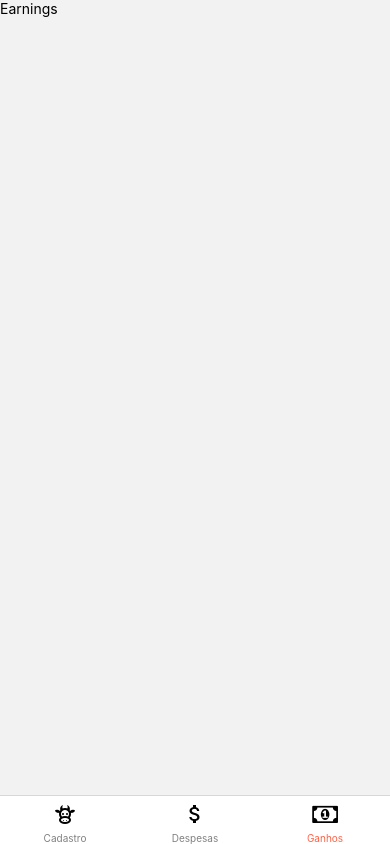
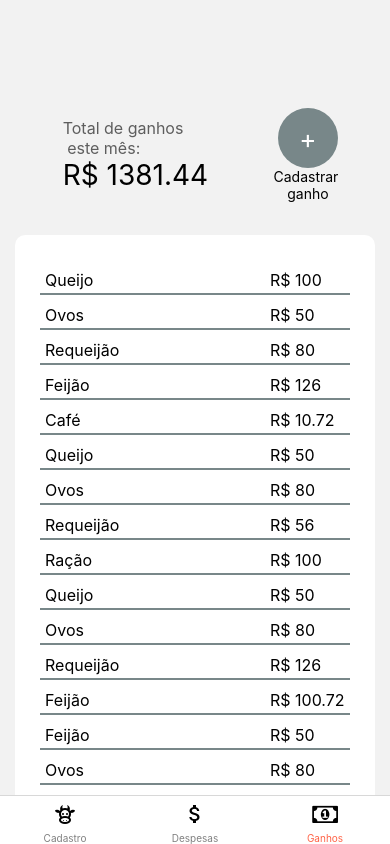
Before and after one commit to fernandafons/paradize-farm, a React Native app: screen /Ganhos in a window 390 px wide. Built offline with nearby package versions, Linux system fonts and the light colour scheme.

Commit message:
add earnings page

```diff
--- a/src/screens/Expenses/expenses.ts
+++ b/src/screens/Earnings/earnings.ts
@@ -1,42 +1,43 @@
-export const exp = [
+
+export const earnings = [
   {
     id: 1,
-    item: 'Ração',
+    item: 'Queijo',
     value: 100,
   },
   {
     id: 2,
-    item: 'Ração galinha',
+    item: 'Ovos',
     value: 50,
   },
   {
     id: 3,
-    item: 'Madeira',
+    item: 'Requeijão',
     value: 80,
   },
   {
     id: 4,
-    item: 'Cimento',
-    value: 1256,
+    item: 'Feijão',
+    value: 126,
   },
   {
     id: 5,
-    item: 'Ração',
-    value: 100.72,
+    item: 'Café',
+    value: 10.72,
   },
   {
     id: 6,
-    item: 'Ração galinha',
+    item: 'Queijo',
     value: 50,
   },
   {
     id: 7,
-    item: 'Madeira',
+    item: 'Ovos',
     value: 80,
   },
   {
     id: 8,
-    item: 'Cimento',
+    item: 'Requeijão',
     value: 56,
   },
   {
@@ -46,52 +47,52 @@ export const exp = [
   },
   {
     id: 20,
-    item: 'Ração galinha',
+    item: 'Queijo',
     value: 50,
   },
   {
     id: 30,
-    item: 'Madeira',
+    item: 'Ovos',
     value: 80,
   },
   {
     id: 40,
-    item: 'Cimento',
-    value: 1256,
+    item: 'Requeijão',
+    value: 126,
   },
   {
     id: 50,
-    item: 'Ração',
+    item: 'Feijão',
     value: 100.72,
   },
   {
     id: 60,
-    item: 'Ração galinha',
+    item: 'Feijão',
     value: 50,
   },
   {
     id: 70,
-    item: 'Madeira',
+    item: 'Ovos',
     value: 80,
   },
   {
     id: 80,
-    item: 'Cimento',
+    item: 'Requeijão',
     value: 56,
   },
   {
     id: 61,
-    item: 'Ração galinha',
+    item: 'Feijão',
     value: 50,
   },
   {
-    id: 71,
-    item: 'Madeira',
+    id: 72,
+    item: 'Ovos',
     value: 80,
   },
   {
-    id: 81,
-    item: 'Cimento',
+    id: 82,
+    item: 'Requeijão',
     value: 56,
   },
 ]
--- a/src/screens/Earnings/index.tsx
+++ b/src/screens/Earnings/index.tsx
@@ -1,13 +1,60 @@
 import React from 'react';
-import { View, Text } from 'react-native';
 
-// import { Container } from './styles';
+import {
+  Container,
+  EarningsContainer,
+  ValueBoxMonthEarning,
+  MonthEarningContainer,
+  MonthEarningText,
+  MonthEarningNumber,
+  ButtonBox,
+  OutsideButtonText,
+  AddEarningButton,
+  ButtonText,
+  EarningBox,
+  NameEarning,
+  ValueBox,
+  TextEarning,
+  ValueEarning,
+  VerticalLine,
+} from './styles';
+
+import { earnings } from './earnings';
 
 const Earnings: React.FC = () => {
+  let totalEarnings = 0;
+  for (let i = 0; i < earnings.length; i++) {
+    totalEarnings += earnings[i].value
+  }
   return (
-    <View>
-      <Text>Earnings</Text>
-    </View>
+    <Container>
+      <MonthEarningContainer>
+        <ValueBoxMonthEarning>
+          <MonthEarningText>Total de ganhos {`\n`} este mês:</MonthEarningText>
+          <MonthEarningNumber>R$ {totalEarnings}</MonthEarningNumber>
+        </ValueBoxMonthEarning>
+        <ButtonBox>
+          <AddEarningButton>
+            <ButtonText>+</ButtonText>
+          </AddEarningButton>
+          <OutsideButtonText>Cadastrar {`\n`}ganho</OutsideButtonText>
+        </ButtonBox>
+      </MonthEarningContainer>
+      <EarningsContainer>
+        {earnings.map((item) =>
+          <>
+            <EarningBox key={item.id}>
+              <NameEarning>{item.item}</NameEarning>
+              <ValueBox>
+                <TextEarning>R$ </TextEarning>
+                <ValueEarning>{item.value}</ValueEarning>
+              </ValueBox>
+            </EarningBox>
+            <VerticalLine />
+          </>
+        )}
+      </EarningsContainer>
+    </Container>
     )
 }
 
--- /dev/null
+++ b/src/screens/Earnings/styles.ts
@@ -0,0 +1,92 @@
+import styled from 'styled-components/native';
+
+export const Container = styled.View`
+  display: flex;
+  flex: 1;
+  padding: 40px 15px 0 15px;
+`;
+
+export const MonthEarningContainer = styled.View`
+  height: 130px;
+  margin: 50px 0 15px 15px;
+  display: flex;
+  flex-direction: row;
+  justify-content: space-around;
+  align-items: center;
+`;
+
+export const ValueBoxMonthEarning = styled.View`
+`;
+
+export const VerticalLine = styled.View`
+  border: 0.2px solid #788789;
+`;
+
+export const ButtonBox = styled.View`
+  display: flex;
+  align-items: center;
+  justify-content: center;
+`;
+
+export const MonthEarningText = styled.Text`
+  color: #5e5e5e;
+  font-size: 16px;
+`;
+
+export const MonthEarningNumber = styled.Text`
+  font-size: 28px;
+`;
+
+export const AddEarningButton = styled.TouchableOpacity`
+  background-color: #788789;
+  height: 60px;
+  width: 60px;
+  align-items: center;
+  justify-content: center;
+  border-radius: 50px;
+`;
+
+export const ButtonText = styled.Text`
+  color: white;
+  font-size: 26px;
+`;
+
+export const OutsideButtonText = styled.Text`
+  text-align: center;
+`;
+
+export const EditEarningButton = styled.View``;
+
+export const EarningBox = styled.View`
+  display: flex;
+  flex-direction: row;
+  justify-content: space-between;
+  padding: 10px 5px 3px 5px;
+`;
+
+export const NameEarning = styled.Text`
+  font-size: 16px;
+`;
+
+export const ValueBox = styled.View`
+  display: flex;
+  flex-direction: row;
+  width: 25%;
+`;
+
+export const TextEarning = styled.Text`
+  font-size: 16px;
+`;
+
+export const ValueEarning = styled.Text`
+  font-size: 16px;
+`;
+
+export const EarningsContainer = styled.ScrollView`
+  display: flex;
+  flex: 1;
+  padding: 25px;
+  background-color: #fff;
+  border-top-left-radius: 10px;
+  border-top-right-radius: 10px;
+`;
```
